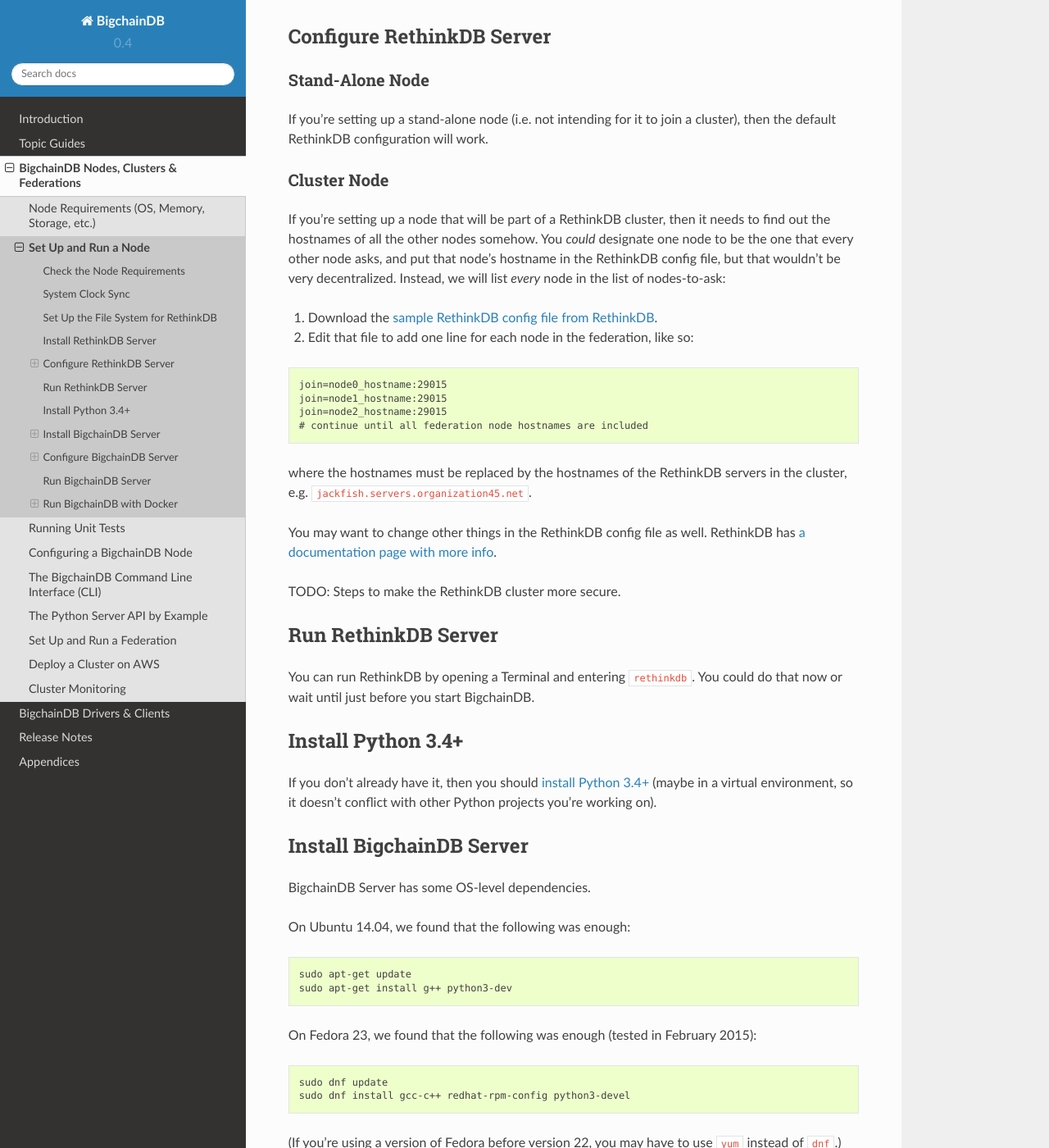
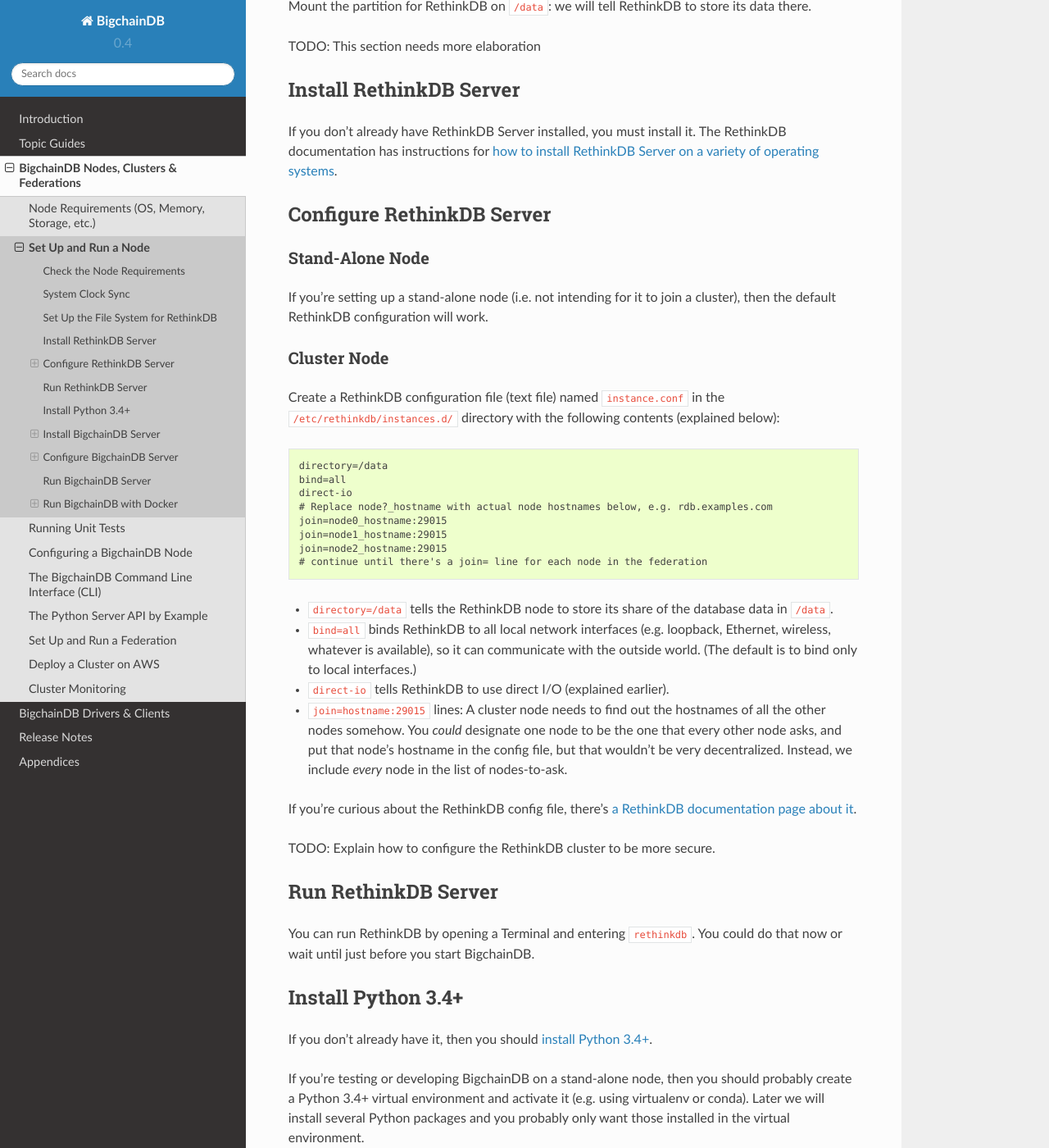
Before and after one commit to bigchaindb/bigchaindb, a Sphinx documentation site: the page built from docs/source/nodes/setup-run-node.md, in a window 1280 px wide and 1400 px high, scrolled down 1413 px. Shown: the whole window at 82% size. Built offline with Sphinx 7.4.7 and the Read the Docs theme 2.0.0, drawn with Linux system fonts in a browser that asks for light colours; some of the changed text lies outside the part shown.

Commit message:
Docs: updates to file system setup, RethinkDB config, BigchainDB config

````diff
--- a/docs/source/nodes/setup-run-node.md
+++ b/docs/source/nodes/setup-run-node.md
@@ -35,7 +35,13 @@
 
 If you're just setting up a stand-alone node, then you can probably skip this step.
 
+Ideally, use a file system that supports direct I/O (Input/Output), a feature whereby file reads and writes go directly from RethinkDB to the storage device, bypassing the operating system read and write caches.
+
+TODO: What file systems support direct I/O? How can you check? How do you enable it, if necessary?
+
 See `def install_rethinkdb()` in `deploy-cluster-aws/fabfile.py` for an example of configuring a file system on an AWS instance running Ubuntu.
+
+Mount the partition for RethinkDB on `/data`: we will tell RethinkDB to store its data there.
 
 TODO: This section needs more elaboration
 
@@ -53,23 +59,26 @@
 
 ### Cluster Node
 
-If you're setting up a node that will be part of a RethinkDB cluster, then it needs to find out the hostnames of all the other nodes somehow. You _could_ designate one node to be the one that every other node asks, and put that node's hostname in the RethinkDB config file, but that wouldn't be very decentralized. Instead, we will list _every_ node in the list of nodes-to-ask:
-
-1. Download the [sample RethinkDB config file from RethinkDB](https://github.com/rethinkdb/rethinkdb/blob/next/packaging/assets/config/default.conf.sample).
-2. Edit that file to add one line for each node in the federation, like so:
+Create a RethinkDB configuration file (text file) named `instance.conf` in the `/etc/rethinkdb/instances.d/` directory with the following contents (explained below):
 ```text
+directory=/data
+bind=all
+direct-io
+# Replace node?_hostname with actual node hostnames below, e.g. rdb.examples.com
 join=node0_hostname:29015
 join=node1_hostname:29015
 join=node2_hostname:29015
-# continue until all federation node hostnames are included
+# continue until there's a join= line for each node in the federation
 ```
 
-where the hostnames must be replaced by the hostnames of the RethinkDB servers in the cluster, e.g. `jackfish.servers.organization45.net`.
+* `directory=/data` tells the RethinkDB node to store its share of the database data in `/data`.
+* `bind=all` binds RethinkDB to all local network interfaces (e.g. loopback, Ethernet, wireless, whatever is available), so it can communicate with the outside world. (The default is to bind only to local interfaces.)
+* `direct-io` tells RethinkDB to use direct I/O (explained earlier).
+* `join=hostname:29015` lines: A cluster node needs to find out the hostnames of all the other nodes somehow. You _could_ designate one node to be the one that every other node asks, and put that node's hostname in the config file, but that wouldn't be very decentralized. Instead, we include _every_ node in the list of nodes-to-ask.
 
-You may want to change other things in the RethinkDB config file as well. RethinkDB has [a documentation page with more info](https://www.rethinkdb.com/docs/config-file/).
+If you're curious about the RethinkDB config file, there's [a RethinkDB documentation page about it](https://www.rethinkdb.com/docs/config-file/).
 
-
-TODO: Steps to make the RethinkDB cluster more secure.
+TODO: Explain how to configure the RethinkDB cluster to be more secure.
 
 
 ## Run RethinkDB Server
@@ -79,12 +88,14 @@
 
 ## Install Python 3.4+
 
-If you don't already have it, then you should [install Python 3.4+](https://www.python.org/downloads/) (maybe in a virtual environment, so it doesn't conflict with other Python projects you're working on).
+If you don't already have it, then you should [install Python 3.4+](https://www.python.org/downloads/).
+
+If you're testing or developing BigchainDB on a stand-alone node, then you should probably create a Python 3.4+ virtual environment and activate it (e.g. using virtualenv or conda). Later we will install several Python packages and you probably only want those installed in the virtual environment.
 
 
 ## Install BigchainDB Server
 
-BigchainDB Server has some OS-level dependencies.
+BigchainDB Server has some OS-level dependencies that must be installed.
 
 On Ubuntu 14.04, we found that the following was enough:
 ```text
@@ -159,8 +170,9 @@
 
 Open `$HOME/.bigchaindb` in your text editor and:
 
-* Change the keyring (list) to include the public keys of all the other nodes in the federation. The keyring should _not_ include your node's public key.
-* TODO: Make other changes to the BigchainDB config file?
+* Change `"server": {"bind": "localhost:9984", ... }` to `"server": {"bind": "0.0.0.0:9984", ... }`. This makes it so traffic can come from any IP address to port 9984 (the HTTP Client-Server API port).
+* Change `"api_endpoint": "http://localhost:9984/api/v1"` to `"api_endpoint": "http://your_api_hostname:9984/api/v1"`
+* Change `"keyring": []` to `"keyring": ["public_key_of_other_node_A", "public_key_of_other_node_B", "..."]` i.e. a list of the public keys of all the other nodes in the federation. The keyring should _not_ include your node's public key.
 
 For more information about the BigchainDB config file, see [Configuring a BigchainDB Node](configuration.html).
 
````
